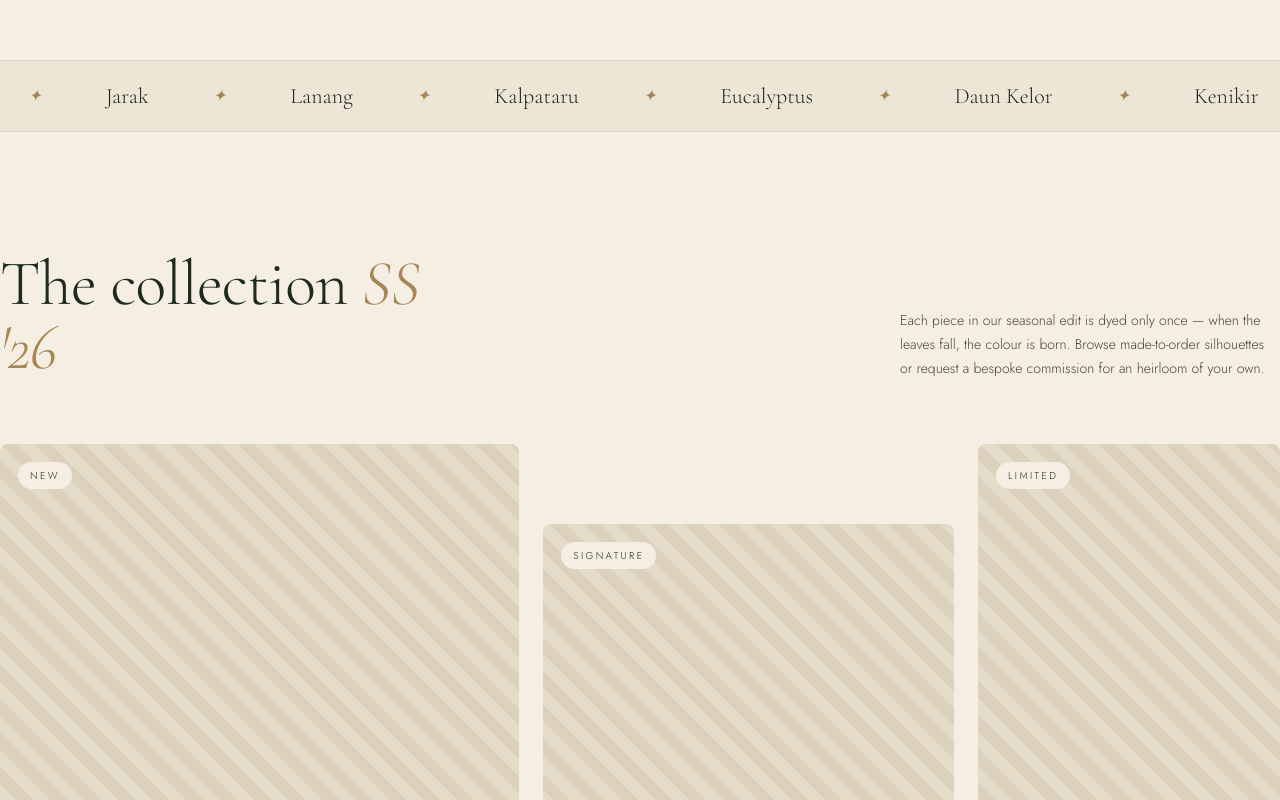
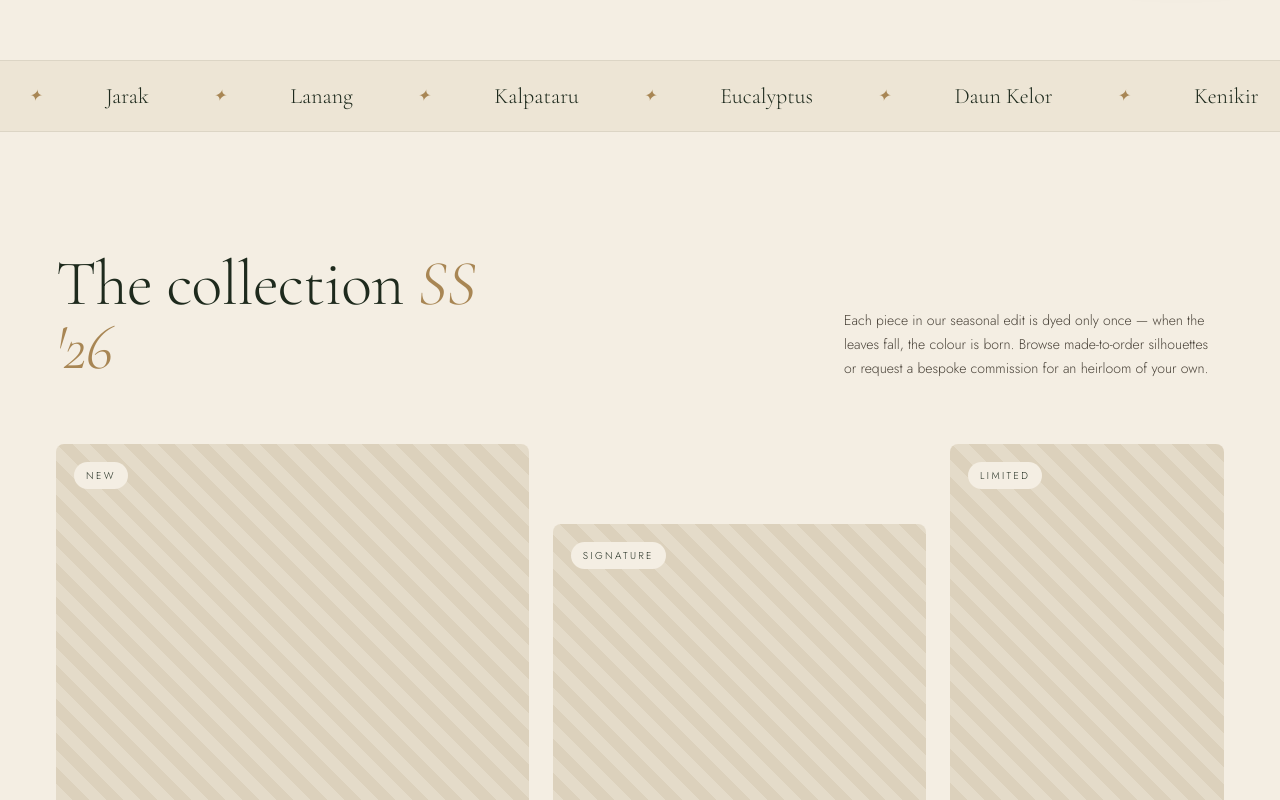
Before and after one commit to mrfirdauss-20/wewarna-compro, a React (Vite) app: page / in a window 1280 px wide. Shown: the part 820-1620 px from the top of the page. Built offline with nearby package versions, Linux system fonts and the light colour scheme.

Commit message:
fix: preserve .wrap horizontal padding in section/hero/values

```diff
--- a/src/components/sections/Hero.jsx
+++ b/src/components/sections/Hero.jsx
@@ -17,7 +17,7 @@
   return (
     <>
       <style>{`
-        .hero{position:relative;padding:64px 0 96px}
+        .hero{position:relative;padding-top:64px;padding-bottom:96px}
         .hero-grid{display:grid;grid-template-columns:1.05fr 1fr;gap:64px;align-items:end}
         .hero-eyebrow{display:flex;gap:14px;align-items:center;margin-bottom:34px}
         .hero-eyebrow .line{width:42px;height:1px;background:var(--ink)}
--- a/src/components/sections/Values.jsx
+++ b/src/components/sections/Values.jsx
@@ -6,7 +6,7 @@
   return (
     <>
       <style>{`
-        .values{padding:120px 0}
+        .values{padding-top:120px;padding-bottom:120px}
         .v-grid{display:grid;grid-template-columns:1.1fr 1fr;gap:80px;align-items:start}
         .v-list{display:grid;gap:0}
         .v-item{display:grid;grid-template-columns:60px 1fr auto;gap:24px;align-items:center;padding:28px 0;border-bottom:1px solid var(--line)}
--- a/src/styles/site.css
+++ b/src/styles/site.css
@@ -60,8 +60,8 @@
 .btn-ghost .arr { font-family: 'Cormorant Garamond', serif; font-size: 18px; font-style: italic; }
 
 /* ─── Section shell ─── */
-.section { padding: 120px 0; }
-@media (max-width: 980px) { .section { padding: 80px 0; } }
+.section { padding-top: 120px; padding-bottom: 120px; }
+@media (max-width: 980px) { .section { padding-top: 80px; padding-bottom: 80px; } }
 
 .section-head {
   display: flex; justify-content: space-between;
```
